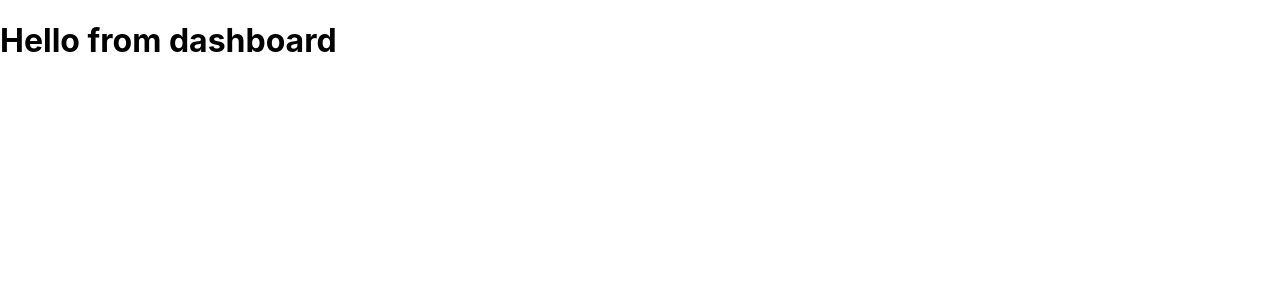
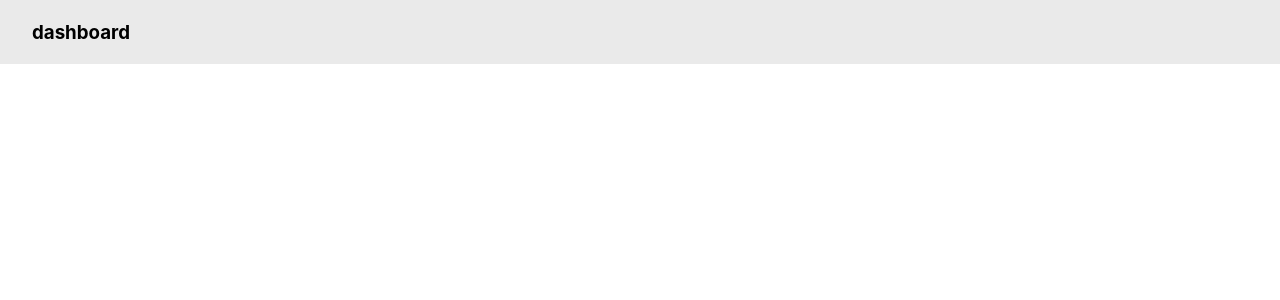
Before and after one commit to Vipuldamre26/Chaintech_Network_Assignment, a React (Vite) app: page / in a window 1280 px wide. Shown: the top 300 px of the page. Built offline with nearby package versions, Linux system fonts and the light colour scheme.

Commit message:
created navbar

```diff
--- a/src/components/DashboardPage/Dashboard.jsx
+++ b/src/components/DashboardPage/Dashboard.jsx
@@ -1,9 +1,13 @@
 import React from 'react'
+import Navbar from '../Navbar/Navbar'
 
 const Dashboard = () => {
   return (
     <div className='dashboard'>
-        <h1>Hello from dashboard</h1>
+        <Navbar />
+        <div className="dashboard-main">
+
+        </div>
     </div>
   )
 }
--- a/src/components/LoginPage/Login.jsx
+++ b/src/components/LoginPage/Login.jsx
@@ -3,7 +3,7 @@ import './login.css';
 
 const Login = () => {
 
-    // navigate for routing the pages
+    // navigate for routing the page
     const navigate = useNavigate();
 
     return (
--- a/src/components/LoginPage/login.css
+++ b/src/components/LoginPage/login.css
@@ -52,11 +52,19 @@
     display: flex;
     align-items: center;
     justify-content: space-between;
+}
+
+.main .form .field2 p{
     font-size: 0.9rem;
     cursor: pointer;
     color: rgb(0, 0, 122);
     text-decoration: underline;
-    font-weight: 400;
+}
+
+.main .form .field2 .para{
+    text-decoration: none;
+    color: black;
+    cursor:auto;
 }
 
 .main .form button{
@@ -74,5 +82,5 @@
 }
 
 .main .form button:hover{
-    box-shadow: 1px 1px 10px 1px rgb(146, 146, 146);
+    box-shadow: 1px 1px 10px 1px rgb(188, 188, 188);
 }
--- /dev/null
+++ b/src/components/Navbar/Navbar.jsx
@@ -0,0 +1,12 @@
+import React from 'react';
+import './navbar.css';
+
+const Navbar = () => {
+  return (
+    <div className='navbar'>
+        <h3>dashboard</h3>
+    </div>
+  )
+}
+
+export default Navbar
--- /dev/null
+++ b/src/components/Navbar/navbar.css
@@ -0,0 +1,12 @@
+.navbar{
+    width: 100%;
+    height: 4rem;
+    background-color: rgb(234, 234, 234);
+    display: flex;
+    align-items: center;
+    justify-content: left;
+}
+
+.navbar h3{
+    margin: 0 2rem;
+}
--- a/src/components/SignupPage/Signup.jsx
+++ b/src/components/SignupPage/Signup.jsx
@@ -29,8 +29,8 @@ const Signup = () => {
                 </div>
 
                 <div className="field2">
+                    <p className='para'>Already have account?</p>
                     <p  onClick={() => navigate('/login')}>Login</p>
-                    <p>forget password</p>
                 </div>
 
                 <button>Signup</button>
```
